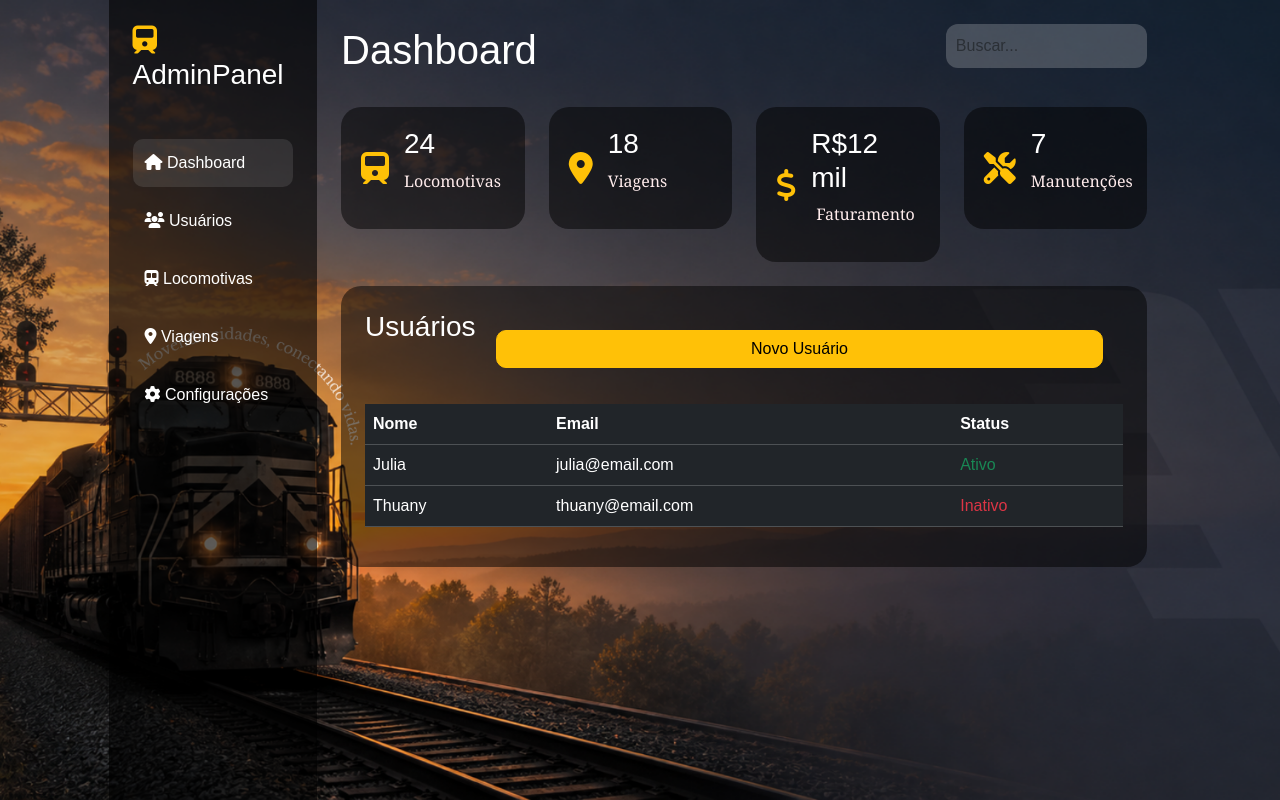
After one commit to thuanymoretti/sa_ferrorama, a PHP site: page /puplic/usuarios.html in a window 1280 px wide. The commit adds this page. Run offline with PHP 8.4, Linux system fonts and the light colour scheme.

Commit message:
add - commit

```diff
--- a/assets/style/style.css
+++ b/assets/style/style.css
@@ -1,3 +1,4 @@
+/*GERAL*/
 body {
     background-image: url("../Situação de aprendizagem.png");
     background-size: cover;
@@ -8,6 +9,8 @@ body {
     justify-content: center;
     align-items: center;
     font-family: Arial, sans-serif;
+    color:#fff;
+    background: linear-gradient(rgba(0,0,0,.7),rgba(0,0,0,.7)),
 }
 
 a {
@@ -36,6 +39,7 @@ p {
     text-align: center;
 }
 
+/*CADASTRO*/
 
 .cadastro {
     background: rgba(110, 73, 49, 0.4);
@@ -55,6 +59,7 @@ p {
     padding: 10px !important;
 }
 
+/*LOGIN*/
 
 .caixa {
     background: rgba(110, 73, 49, 0.4);
@@ -109,3 +114,67 @@ textarea {
     border: none;
     background: rgba(255, 255, 255, 0.2);
 }
+
+/*HOME*/
+
+*{
+  margin:0;
+  padding:0;
+  box-sizing:border-box;
+}
+
+.sidebar{
+  width:250px;
+  min-height:100vh;
+
+  background:rgba(0,0,0,.6);
+}
+
+.menu{
+  padding:12px;
+  margin-bottom:10px;
+
+  border-radius:10px;
+
+  cursor:pointer;
+  transition:.3s;
+}
+
+.menu:hover,
+.active{
+  background:rgba(255,255,255,.1);
+}
+
+
+
+.main{
+  width:100%;
+}
+
+
+
+.card-box{
+  padding:20px;
+
+  border-radius:20px;
+
+  background:rgba(0,0,0,.5);
+
+  display:flex;
+  align-items:center;
+  gap:15px;
+}
+
+
+
+.box{
+  border-radius:20px;
+
+  background:rgba(0,0,0,.5);
+}
+
+
+
+#fixed{
+    justify-content: flex-start;
+}
--- a/puplic/cadastro.html
+++ b/puplic/cadastro.html
@@ -9,7 +9,7 @@
         integrity="sha384-sRIl4kxILFvY47J16cr9ZwB07vP4J8+LH7qKQnuqkuIAvNWLzeN8tE5YBujZqJLB" crossorigin="anonymous">
 </head>
 
-<body>
+<body">
 
 
     <main>
@@ -57,7 +57,7 @@
                     <input type="text" class="form-control" id="confirma_senha">
                 </div>
 
-                <button type="submit">Cadastre-se</button>
+                <button type="submit" href="../puplic/home.html  ">Cadastre-se</button>
 
             </form>
         </div>
--- a/puplic/login.html
+++ b/puplic/login.html
@@ -26,7 +26,7 @@
             <button type="submit">Entrar</button>
             <br>
 
-            <p>Não tem conta? <a href="../puplic/cadastro.html">Cadastre-se!</a> </p>
+            <p>Não tem conta? <a href=""> Entre em contato AQUI!!</a> </p>
 
         </div>
     </form>
--- /dev/null
+++ b/puplic/usuarios.html
@@ -0,0 +1,161 @@
+<!DOCTYPE html>
+<html lang="pt-br">
+<head>
+  <meta charset="UTF-8">
+  <meta name="viewport" content="width=device-width, initial-scale=1.0">
+
+  <title>Painel Ferroviário</title>
+  <link href="https://cdn.jsdelivr.net/npm/bootstrap@5.3.8/dist/css/bootstrap.min.css" rel="stylesheet">
+  <link rel="stylesheet" href="https://cdnjs.cloudflare.com/ajax/libs/font-awesome/6.5.1/css/all.min.css">
+  <link rel="stylesheet" href="../assets/style/style.css">
+</head>
+
+<body>
+
+<div class="d-flex">
+
+  <!-- MENU -->
+  <aside class="sidebar p-4">
+
+    <h3 class="mb-5">
+      <i class="fa-solid fa-train text-warning"></i>
+      AdminPanel
+    </h3>
+
+    <ul class="list-unstyled">
+
+      <li class="menu active">
+        <i class="fa-solid fa-house"></i>
+        Dashboard
+      </li>
+
+      <li class="menu">
+        <i class="fa-solid fa-users"></i>
+        Usuários
+      </li>
+
+      <li class="menu">
+        <i class="fa-solid fa-train-subway"></i>
+        Locomotivas
+      </li>
+
+      <li class="menu">
+        <i class="fa-solid fa-location-dot"></i>
+        Viagens
+      </li>
+
+      <li class="menu">
+        <i class="fa-solid fa-gear"></i>
+        Configurações
+      </li>
+
+    </ul>
+
+  </aside>
+
+  <!-- CONTEÚDO -->
+  <main class="main p-4">
+
+    <!-- TOPO -->
+    <div class="d-flex justify-content-between align-items-center mb-4">
+
+      <h1>Dashboard</h1>
+
+      <input type="text"
+      class="form-control w-25"
+      placeholder="Buscar...">
+
+    </div>
+
+    <!-- CARDS -->
+    <div class="row g-4 mb-4">
+
+      <div class="col-md-3">
+        <div class="card-box">
+          <i class="fa-solid fa-train fs-2 text-warning"></i>
+
+          <div>
+            <h3>24</h3>
+            <p>Locomotivas</p>
+          </div>
+        </div>
+      </div>
+
+      <div class="col-md-3">
+        <div class="card-box">
+          <i class="fa-solid fa-location-dot fs-2 text-warning"></i>
+
+          <div>
+            <h3>18</h3>
+            <p>Viagens</p>
+          </div>
+        </div>
+      </div>
+
+      <div class="col-md-3">
+        <div class="card-box">
+          <i class="fa-solid fa-dollar-sign fs-2 text-warning"></i>
+
+          <div>
+            <h3>R$12 mil</h3>
+            <p>Faturamento</p>
+          </div>
+        </div>
+      </div>
+
+      <div class="col-md-3">
+        <div class="card-box">
+          <i class="fa-solid fa-screwdriver-wrench fs-2 text-warning"></i>
+
+          <div>
+            <h3>7</h3>
+            <p>Manutenções</p>
+          </div>
+        </div>
+      </div>
+
+    </div>
+
+    <!-- TABELA -->
+    <div class="box p-4">
+
+      <div class="d-flex justify-content-between mb-3">
+
+        <h3>Usuários</h3>
+
+        <button class="btn btn-warning">
+          Novo Usuário
+        </button>
+
+      </div>
+
+      <table class="table table-dark table-hover">
+
+        <tr>
+          <th>Nome</th>
+          <th>Email</th>
+          <th>Status</th>
+        </tr>
+
+        <tr>
+          <td>Julia</td>
+          <td>julia@email.com</td>
+          <td class="text-success">Ativo</td>
+        </tr>
+
+        <tr>
+          <td>Thuany</td>
+          <td>thuany@email.com</td>
+          <td class="text-danger">Inativo</td>
+        </tr>
+
+      </table>
+
+    </div>
+
+  </main>
+
+</div>
+
+</body>
+</html>
```
Also changed, not shown: puplic/home.html (+127 -3 lines).
